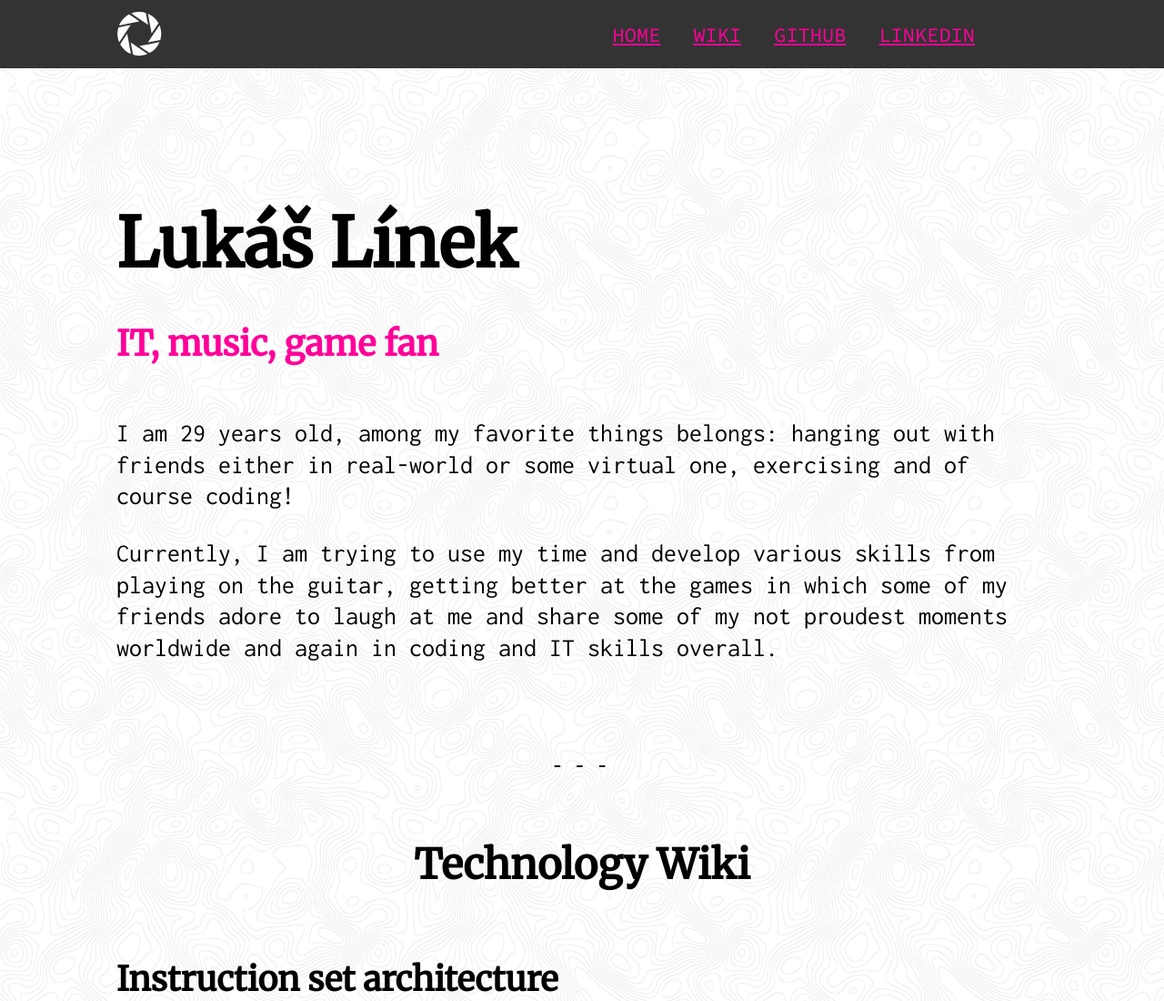
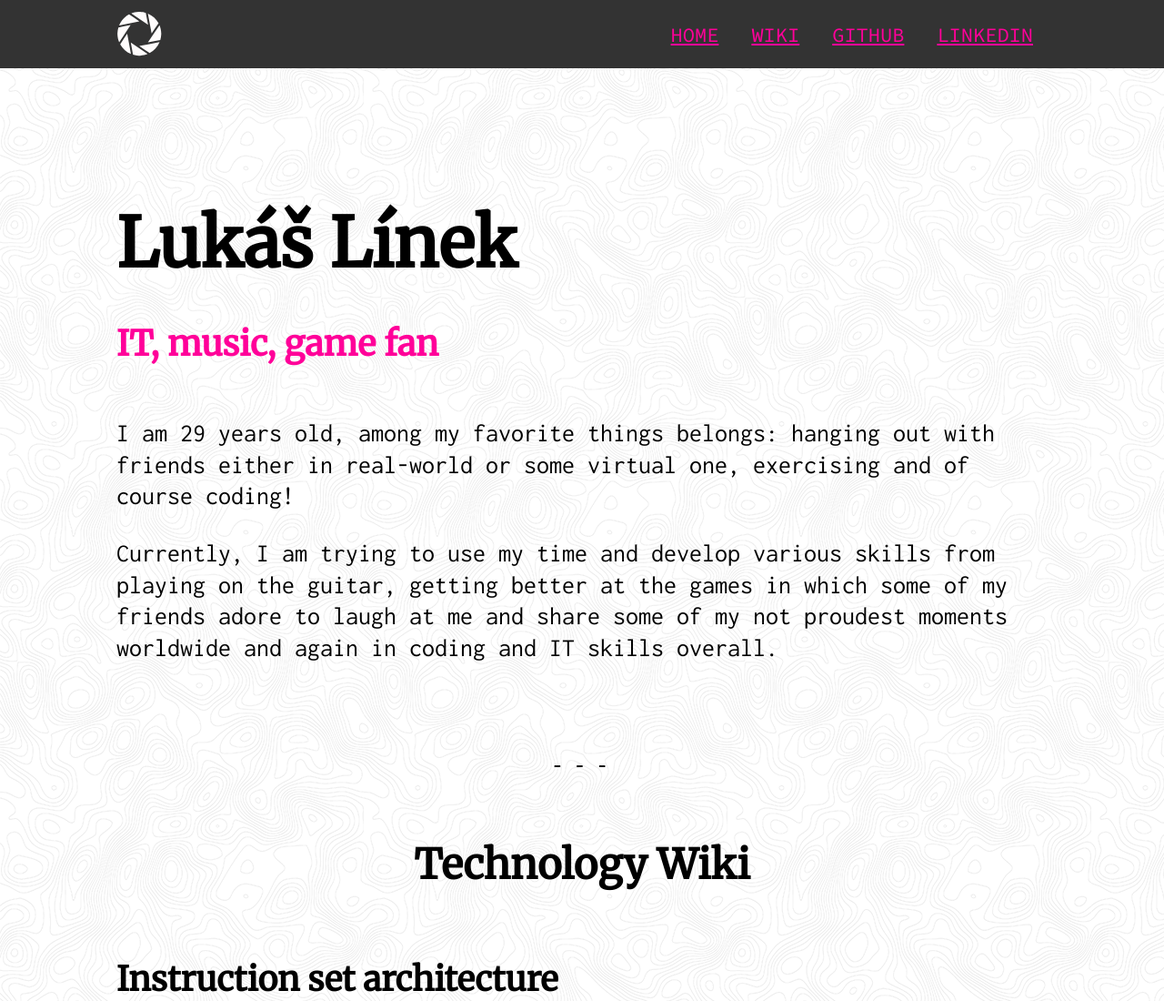
Before and after one commit to BroReys/BroReys.github.io, a plain HTML site: page index.html in a window 1280 px wide. Shown: the top 1100 px of the page at 91% size. Drawn offline with nearby package versions, Linux system fonts and the light colour scheme.

Commit message:
slight change to css for the conectivity purpose

```diff
--- a/styles.css
+++ b/styles.css
@@ -39,7 +39,7 @@ header {
 
 
 nav {
-    padding: 0 15%;
+    padding: 0 10%;
 }
 
 nav a {
```
